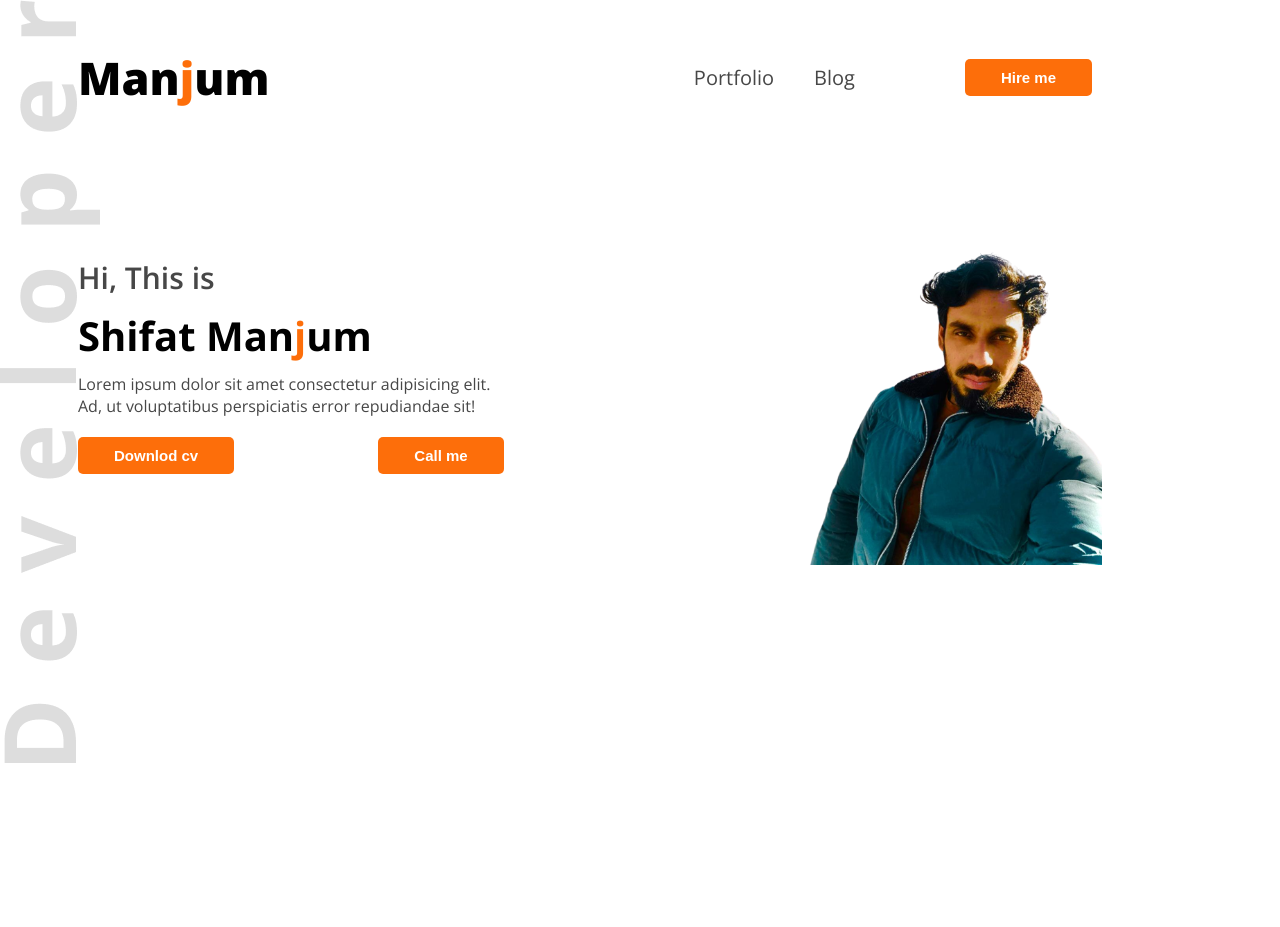
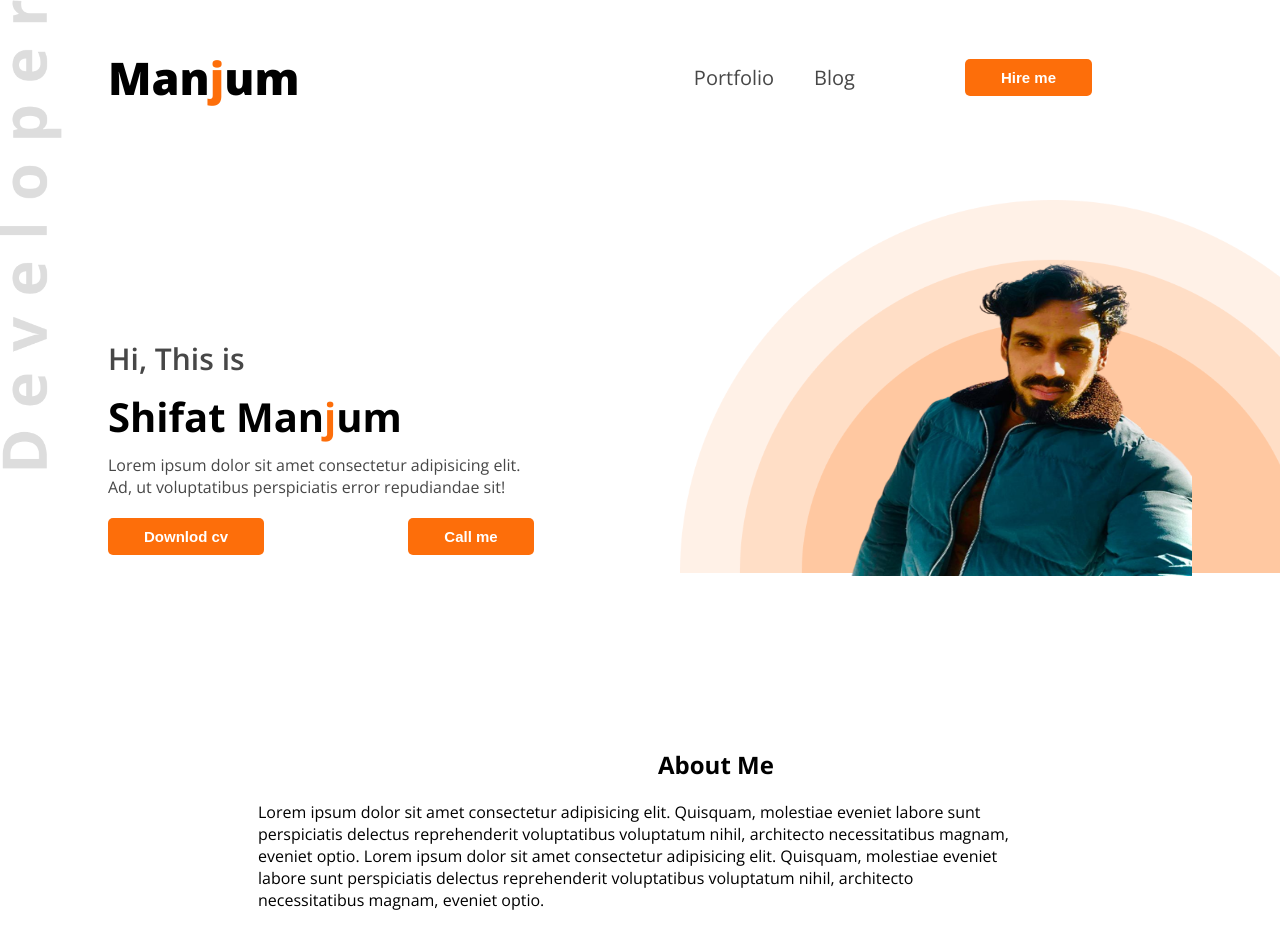
Before and after one commit to shifatmanjum/web-portfolio-dev, a plain HTML site: page index.html in a window 1280 px wide. Before the commit the page ends 800 px from the top, so only its background shows below. Drawn offline with nearby package versions, Linux system fonts and the light colour scheme.

Commit message:
nav bar & hero section perfectly added

```diff
--- a/index.html
+++ b/index.html
@@ -50,7 +50,22 @@
         />
       </div>
     </header>
-    <main></main>
+    <main>
+      <section>
+        <div class="about-me"><h2>About Me</h2></div>
+        <div class="about-me-paragraph">
+          <p>
+            Lorem ipsum dolor sit amet consectetur adipisicing elit. Quisquam,
+            molestiae eveniet labore sunt perspiciatis delectus reprehenderit
+            voluptatibus voluptatum nihil, architecto necessitatibus magnam,
+            eveniet optio. Lorem ipsum dolor sit amet consectetur adipisicing
+            elit. Quisquam, molestiae eveniet labore sunt perspiciatis delectus
+            reprehenderit voluptatibus voluptatum nihil, architecto
+            necessitatibus magnam, eveniet optio.
+          </p>
+        </div>
+      </section>
+    </main>
     <footer></footer>
   </body>
 </html>
--- a/style.css
+++ b/style.css
@@ -1,5 +1,3 @@
-
-
 .open-sans-normal {
     font-family: "Open Sans", sans-serif;
     font-optical-sizing: auto;
@@ -8,57 +6,69 @@
     font-variation-settings:
         "wdth" 100;
 }
+
 /* developer logo on left side start here START HERE */
 
 
 .developer-left-logo {
-    background-image: url('/images/developer.png');
-   background-repeat: no-repeat;
-   height: 10px;
+    background-image: url('/images/developer.png'), url('/images/header_bg.png');
+    background-repeat: no-repeat, no-repeat;
+
+
+    background-position: 0px top, right 200px;
+    background-size: 62px, 600px;
+
+
+
+
 
 
 
     /* NAV BAR START HERE */
 
 
-.text-primary{
+    .text-primary {
         color: #FD6E0A;
     }
 
 
 
-nav{
+    nav {
         display: flex;
         align-items: center;
         justify-content: space-between;
         margin: 10px 70px;
     }
 
-.nav-title{
+    .nav-title {
         font-weight: 800;
         font-size: 45px;
+        margin-left: 30px;
     }
 
-nav > ul > li {
+    nav>ul>li {
         list-style: none;
         margin-right: 40px;
 
 
     }
 
-nav > ul > li > a {
+    nav>ul>li>a {
         text-decoration: none;
         font-size: 20px;
 
     }
-.dark-2{
+
+    .dark-2 {
         color: #474747;
     }
-nav > ul{
+
+    nav>ul {
         display: flex;
         align-items: center;
 
     }
+
     .btn-primary {
         background-color: #FD6E0A;
         font-weight: 700;
@@ -74,31 +84,59 @@ nav > ul{
 
     /* HERO SECTION START HERE */
 
- .first-line{
+    .first-line {
         font-size: 30px;
         font-weight: 600;
         margin: 10px 70px;
     }
-.second-line{
+
+    .second-line {
         font-weight: bold;
         font-size: 40px;
         margin: 10px 70px;
     }
-.paragraph-line{
+
+    .paragraph-line {
         color: #474747;
         margin-top: 9px;
         margin: 10px 70px;
     }
-.my-photo{
-    width: 300px;
-    margin: 10px 70px;
-}
-.abba-banner{
+
+
+    .abba-banner {
         display: flex;
         align-items: center;
         justify-content: space-between;
-    margin: 0 100px 0 0;
+        margin-top: 100px;
+
+
+
     }
-.baby-banner-contant{
+
+    .baby-banner-contant {
         max-width: 600px;
+        margin-left: 30px;
     }
+
+    .about-me {
+
+        padding-left: 650px;
+        margin-top: 100px;
+
+    }
+
+    .about-me-paragraph {
+
+        padding: 0 250px 0 250px;
+
+
+    }
+
+    .my-photo {
+        width: 350px;
+        height: 400px;
+
+        margin-right: 80px;
+        margin-bottom: 2px;
+        position: relative;
+        top: -70px;
```
Lines whose indentation alone changed are shown as unchanged.
